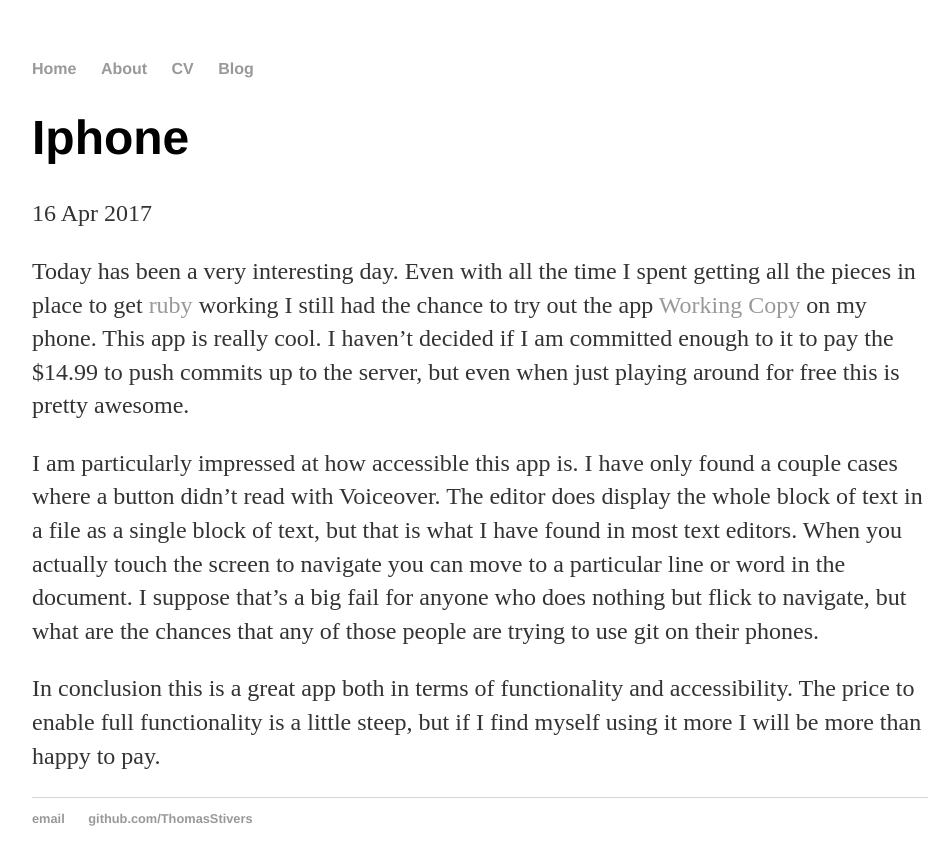
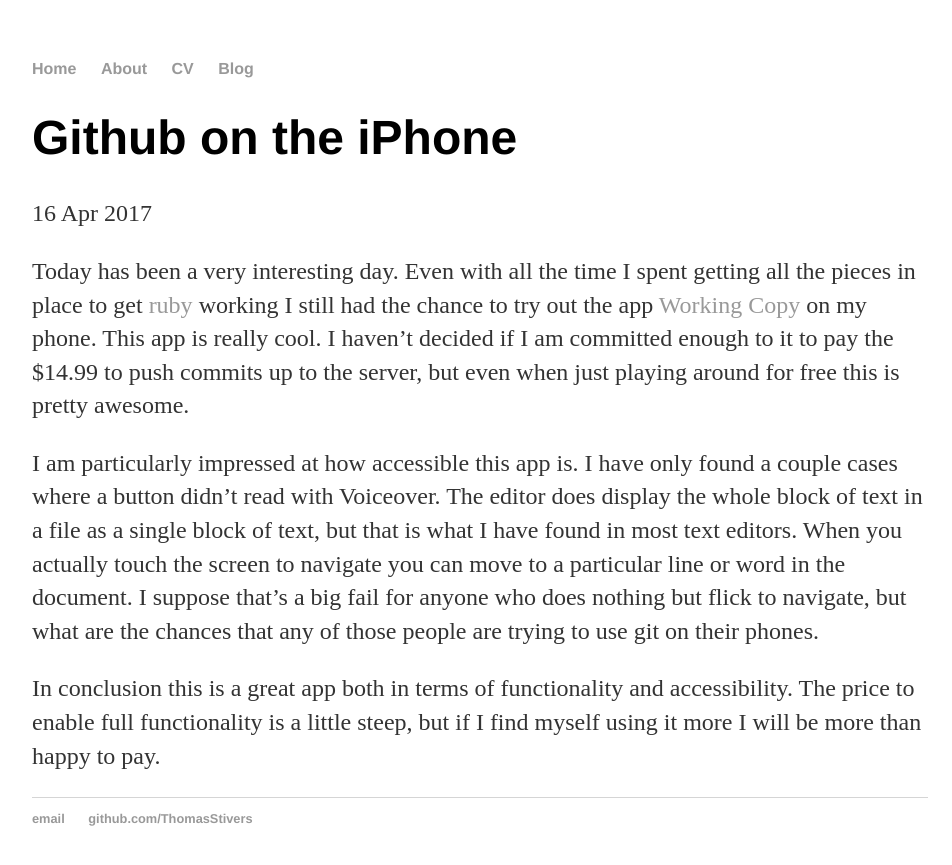
Before and after one commit to ThomasStivers/ThomasStivers.github.io, a Jekyll site: the page built from _posts/2017-04-16-iphone.md, in a window 1280 px wide. Shown: the top 865 px of the page, without its empty margins (160-1112 px from the left). Built offline with Jekyll 4.4.1, drawn with Linux system fonts in a browser that asks for light colours; our own code applies the rules of GitHub Pages for plain Markdown files.

Commit message:
The iPhone capitalized what should not be capitalized.

```diff
--- a/_posts/2017-04-16-iphone.md
+++ b/_posts/2017-04-16-iphone.md
@@ -1,6 +1,6 @@
 ---
-Layout: post
-Title: Github on the iPhone
+layout: post
+title: Github on the iPhone
 date: 2017-04-16
 ---
 
```
